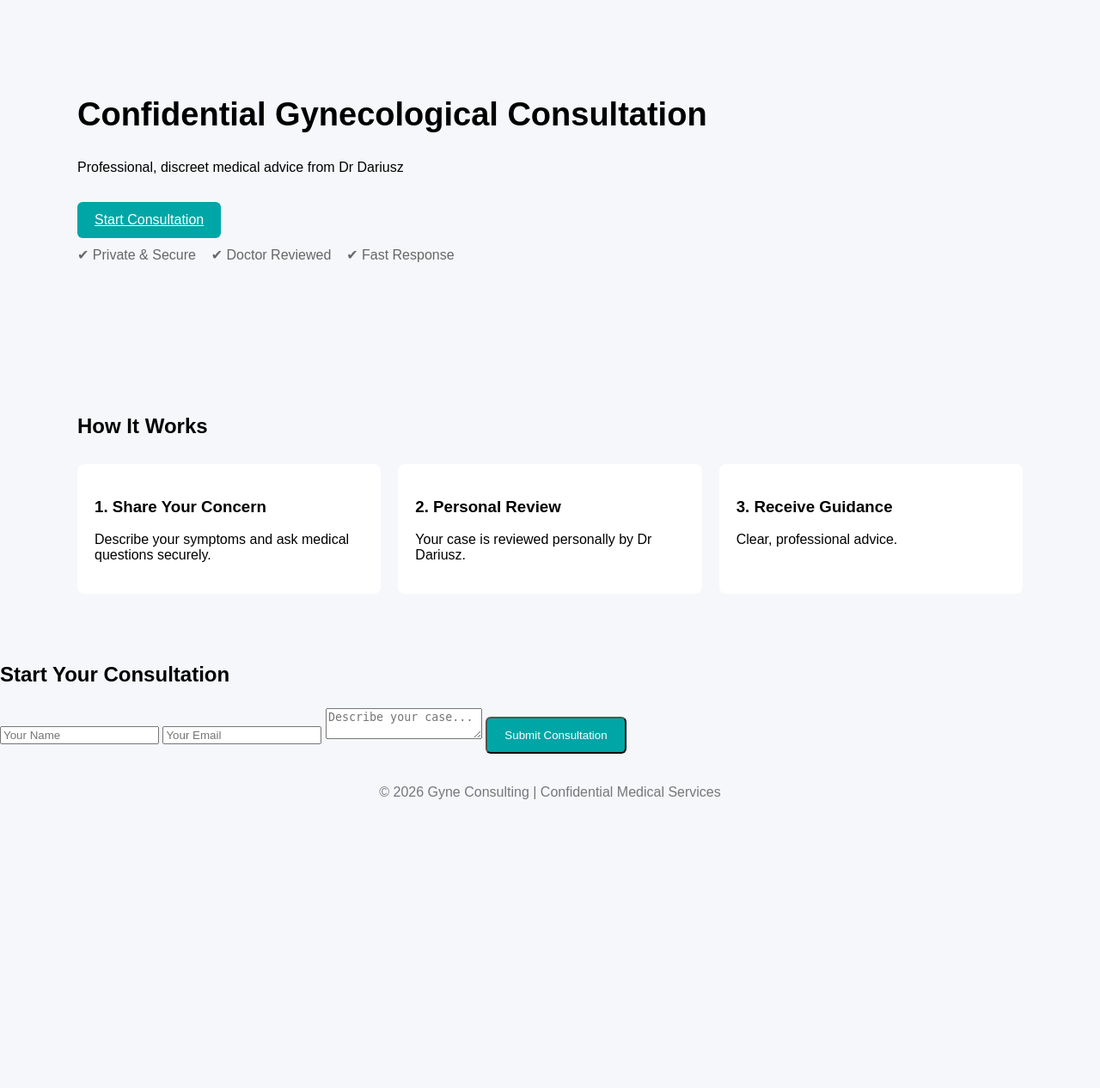
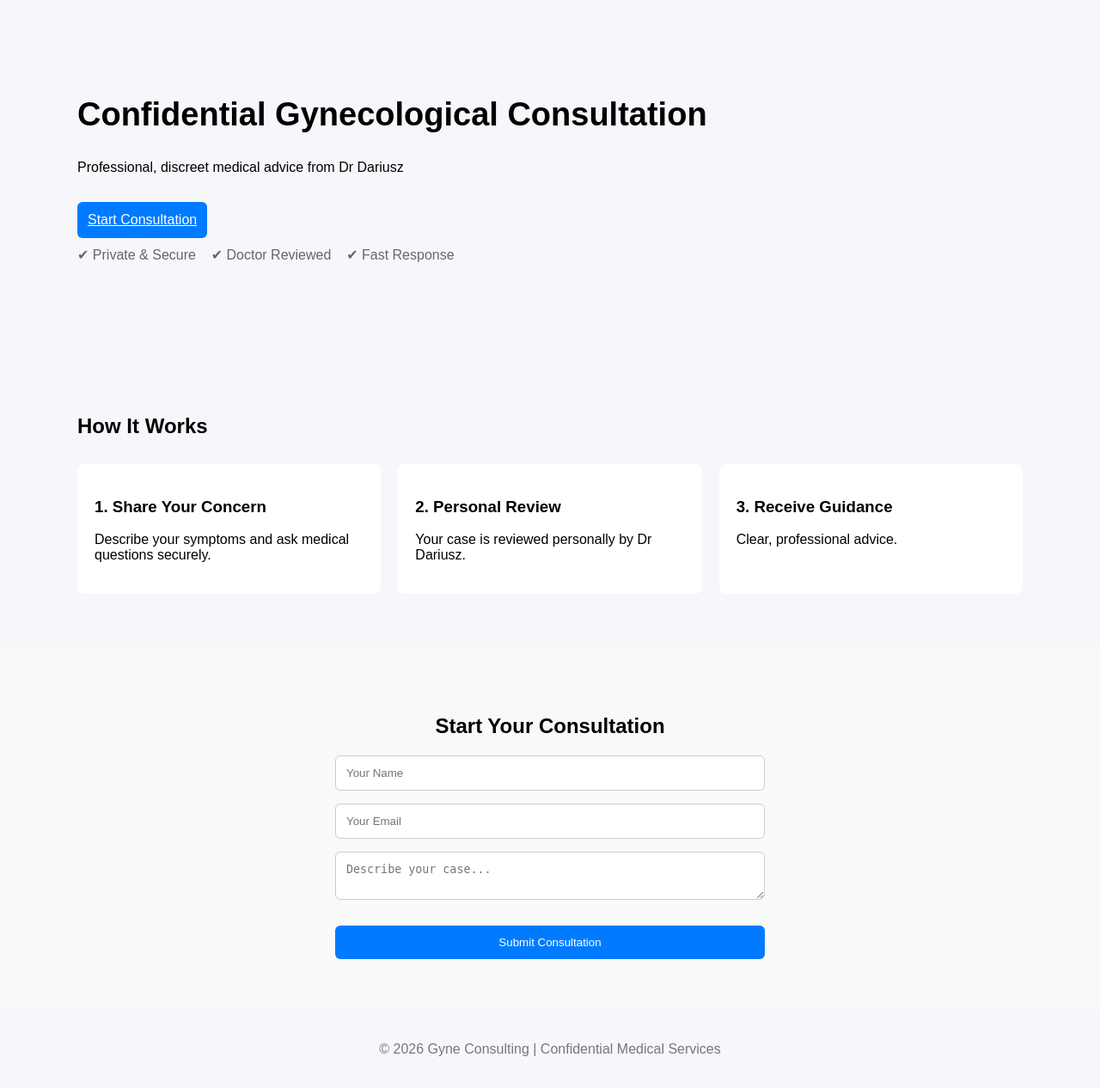
Before and after one commit to darledzinski-create/gyne-consulting--platform, a Flask app: page / in a window 1280 px wide. Shown: the part 49-1315 px from the top of the page at 86% size. Before the commit the page ends 979 px from the top, so only its background shows below. Run offline with Flask 3, Linux system fonts and the light colour scheme.

Commit message:
Update style.css

```diff
--- a/static/css/style.css
+++ b/static/css/style.css
@@ -80,20 +80,39 @@
 }
 
 /* FORM */
-.consult-form {
+.consultation-section {
+    padding: 60px 20px;
+    background: #f9f9f9;
+    text-align: center;
+}
+
+.consultation-form {
+    max-width: 500px;
+    margin: 0 auto;
     display: flex;
     flex-direction: column;
     gap: 15px;
-    margin-top: 20px;
 }
 
-.consult-form input,
-.consult-form textarea {
-    padding: 10px;
+.consultation-form input,
+.consultation-form textarea {
+    padding: 12px;
     border: 1px solid #ccc;
     border-radius: 6px;
 }
 
+.btn-primary {
+    background: #007BFF;
+    color: white;
+    padding: 12px;
+    border: none;
+    border-radius: 6px;
+    cursor: pointer;
+}
+
+.btn-primary:hover {
+    background: #0056b3;
+}
 /* FOOTER */
 .footer {
     text-align: center;
```
